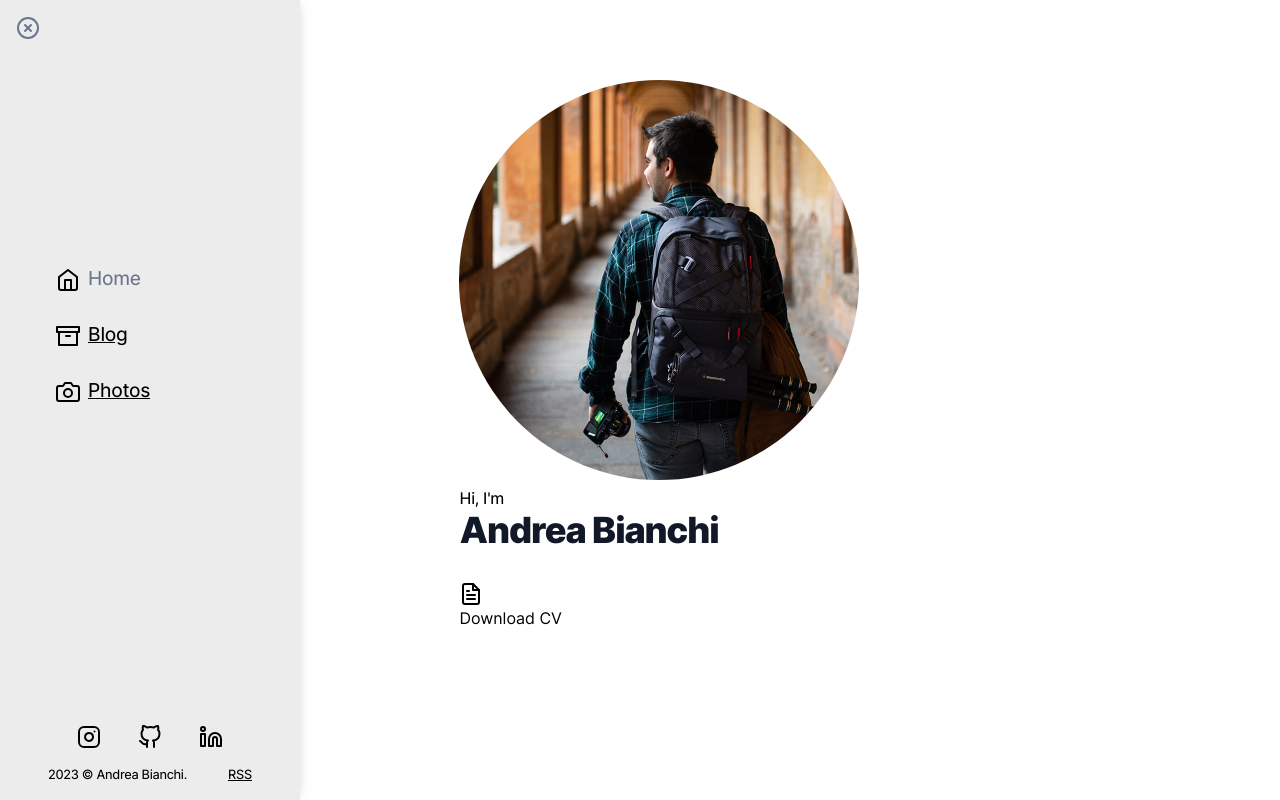
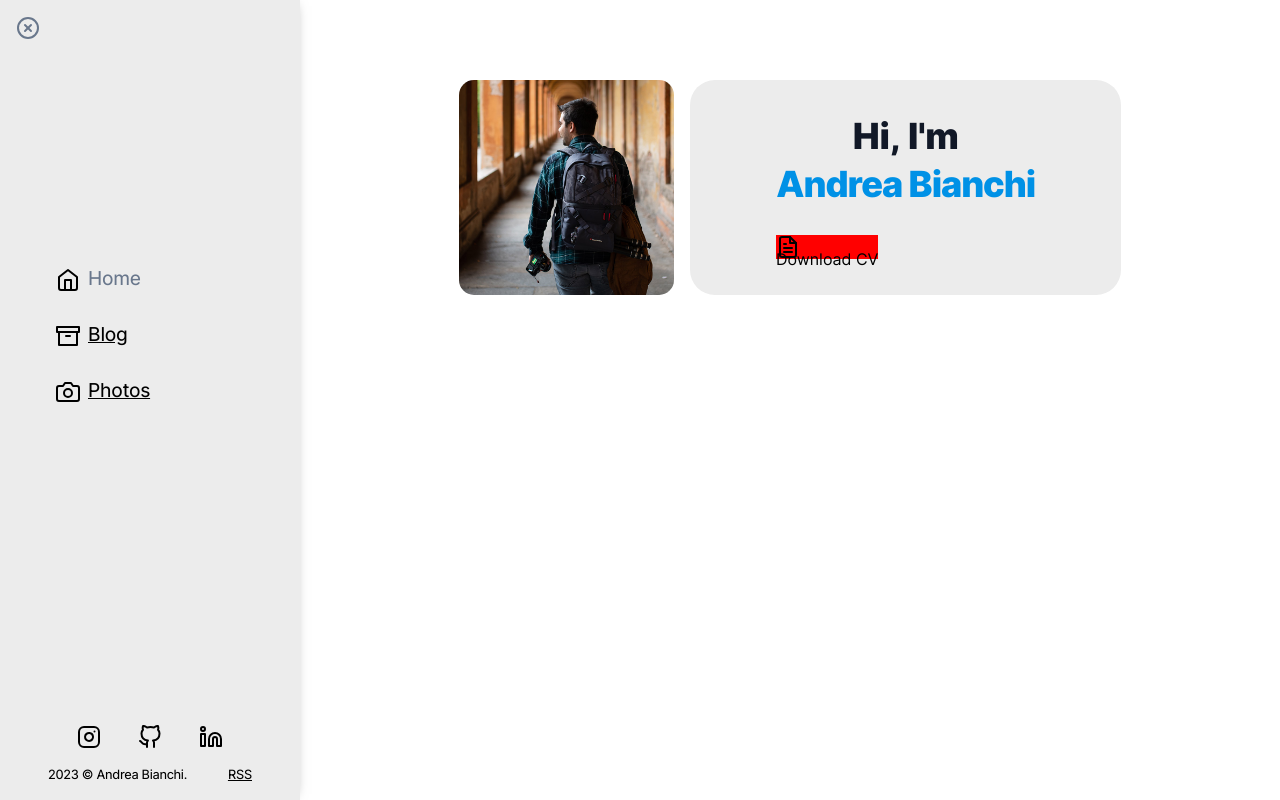
Before and after one commit to andreaiaia/blog, a Next.js app: page / in a window 1280 px wide. Built offline with nearby package versions, Linux system fonts and the light colour scheme.

Commit message:
Add style to make the home like apple event cards

```diff
--- a/styles/Home.module.scss
+++ b/styles/Home.module.scss
@@ -9,10 +9,42 @@
   max-width: 65ch;
 }
 
+.card {
+  background-color: $shade;
+  padding: 1rem;
+  border-radius: 25px;
+  line-height: 0;
+  display: flex;
+  justify-content: center;
+  align-items: center;
+
+  &.img {
+    padding: 0;
+  }
+}
+
+.sectionBio {
+  display: grid;
+  gap: 1rem;
+  grid-template-columns: 1fr 2fr;
+}
+
+.greetings {
+  @include h1();
+  margin-bottom: 0.5rem;
+  font-variation-settings: 'wght' 850;
+  text-align: center;
+}
 .title {
   @include h1();
+  text-align: center;
+  color: $azure-tint;
 }
 
 .proPic {
-  border-radius: 50%;
+  border-radius: 15px;
 }
+
+.download {
+  @include button();
+}
```
